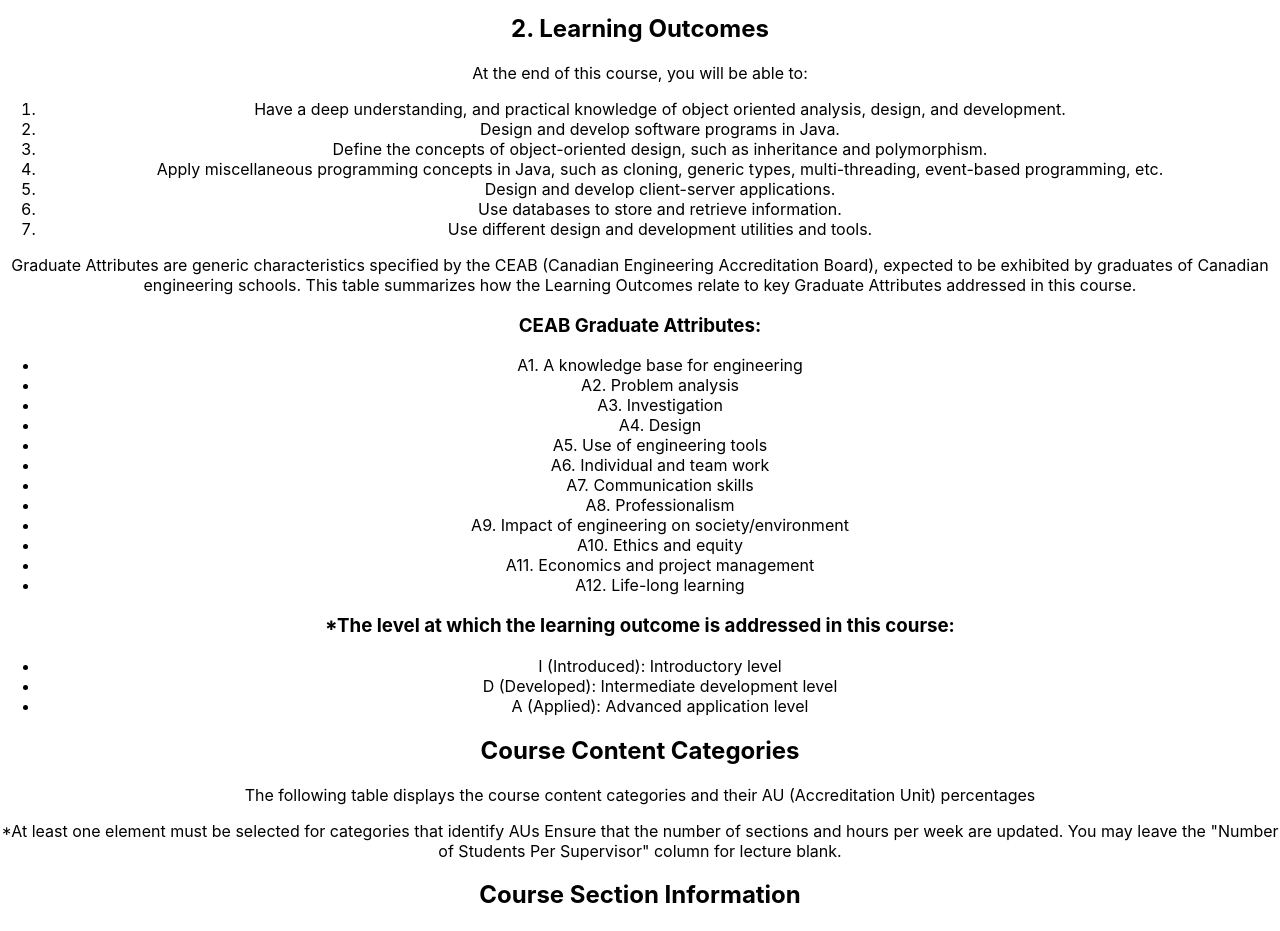
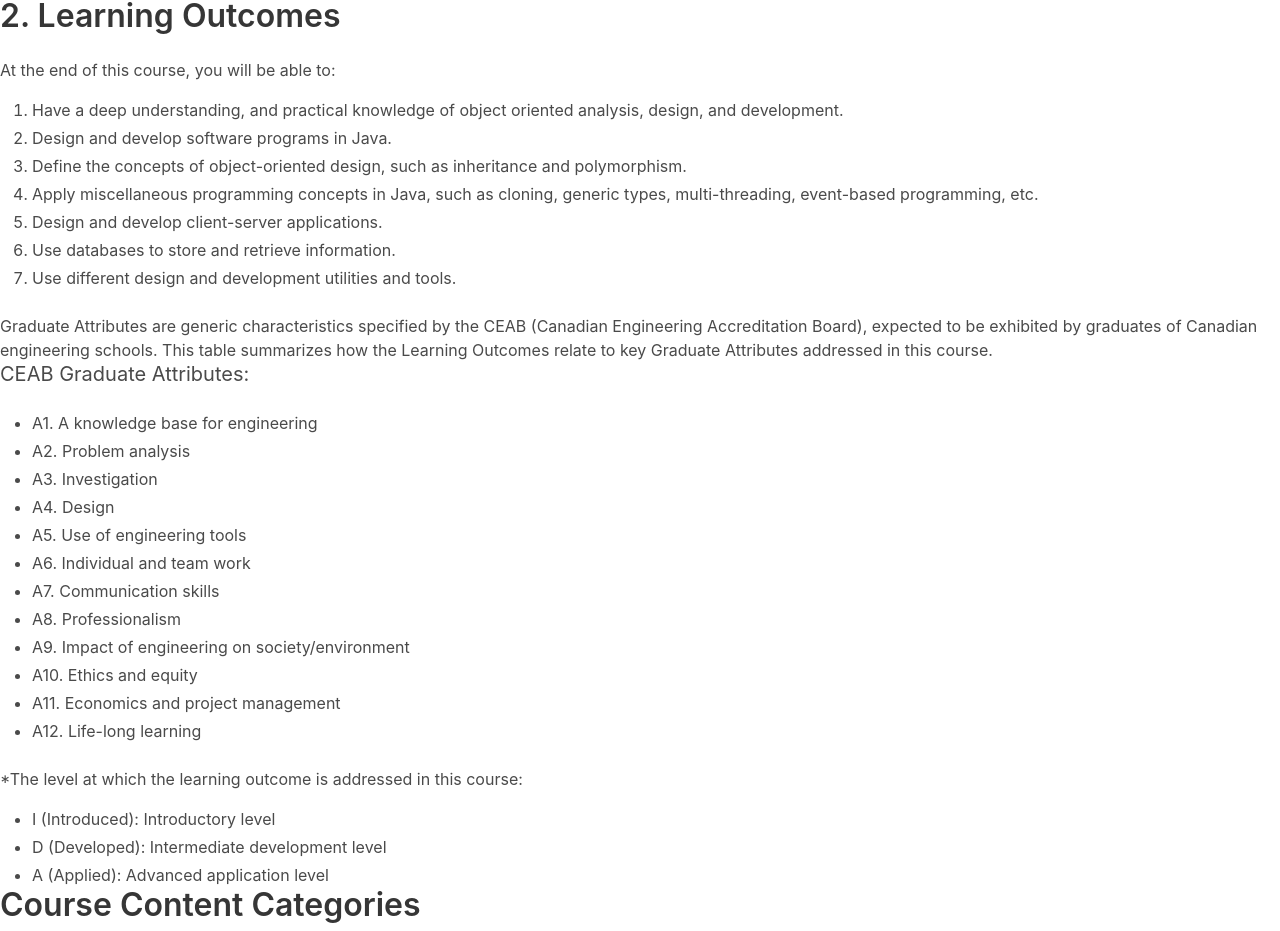
Before and after one commit to stancsz/web-development-project-ensf-607, a React (Create React App) app in the folder project/course_oultine_app/: page / in a window 1280 px wide. Shown: the part 26-957 px from the top of the page. Built offline with nearby package versions, Linux system fonts and the light colour scheme.

Commit message:
fitted style with bulma

```diff
--- a/project/course_oultine_app/package.json
+++ b/project/course_oultine_app/package.json
@@ -10,6 +10,10 @@
     "bulma": "^0.9.1",
     "bulma-form": "^0.2.0",
     "bulma-slider": "^2.0.4",
+    "css-loader": "^5.0.1",
+    "extract-text-webpack-plugin": "^4.0.0-beta.0",
+    "mini-css-extract-plugin": "^1.3.3",
+    "node-sass": "^4.14.1",
     "react": "^17.0.1",
     "react-bulma-form": "^0.1.19",
     "react-dom": "^17.0.1",
--- a/project/course_oultine_app/src/App.js
+++ b/project/course_oultine_app/src/App.js
@@ -1,5 +1,6 @@
 import logo from './logo.svg';
-import './App.css';
+import './App.sass';
+import 'bulma/bulma.sass'
 import FunInfo from './FunInfo.js'
 import FunGrade from './FunGrade.js'
 import FunOutcome from './FunOutcome.js'
--- /dev/null
+++ b/project/course_oultine_app/src/App.sass
@@ -0,0 +1,15 @@
+@charset "utf-8"
+
+// Import a Google Font
+@import url('https://fonts.googleapis.com/css?family=Nunito:400,700')
+
+// Import only what you need from Bulma
+@import '../node_modules/bulma/sass/utilities/_all.sass'
+@import '../node_modules/bulma/sass/base/_all.sass'
+@import '../node_modules/bulma/sass/elements/button.sass'
+@import '../node_modules/bulma/sass/elements/container.sass'
+@import '../node_modules/bulma/sass/elements/form.sass'
+@import '../node_modules/bulma/sass/elements/title.sass'
+@import '../node_modules/bulma/sass/components/navbar.sass'
+@import '../node_modules/bulma/sass/layout/hero.sass'
+@import '../node_modules/bulma/sass/layout/section.sass'
--- a/project/course_oultine_app/src/FunOutcome.js
+++ b/project/course_oultine_app/src/FunOutcome.js
@@ -11,9 +11,10 @@ function FunOutcome() {
 function StaticText01(){
     return (
         <div className="StaticText01">
-            <h2>2. Learning Outcomes	</h2>
+            <h2 class="title">2. Learning Outcomes	</h2>
             <p>At the end of this course, you will be able to:	</p>
-            <ol start='' >
+            <div class="content">
+                <ol start='' type="1">
                     <li>Have a deep understanding, and practical knowledge of object oriented analysis, design, and development.	</li>
                     <li>Design and develop software programs in Java.	</li>
                     <li>Define the concepts of object-oriented design, such as inheritance and polymorphism.	</li>
@@ -22,12 +23,14 @@ function StaticText01(){
                     <li>Use databases to store and retrieve information.	</li>
                     <li>Use different design and development utilities and tools.	</li>
                 </ol>
+            </div>
             <p>Graduate Attributes are generic characteristics specified by the CEAB (Canadian Engineering Accreditation Board), expected to be exhibited by graduates of Canadian engineering schools. This table summarizes how the Learning Outcomes relate to key Graduate Attributes addressed in this course.</p>
 
             <Form01/>
 
-            <h3>CEAB Graduate Attributes:			</h3>
-            <ul>
+            <h3 class="subtitle">CEAB Graduate Attributes:			</h3>
+            <div class="content">
+                <ul type="a">
                     <li>A1. A knowledge base for engineering			</li>
                     <li>A2. Problem analysis			</li>
                     <li>A3. Investigation			</li>
@@ -40,16 +43,16 @@ function StaticText01(){
                     <li>A10. Ethics and equity	</li>
                     <li>A11. Economics and project management	</li>
                     <li>A12. Life-long learning	</li>
-
                 </ul>
+            </div>
             <h3>*The level at which the learning outcome is addressed in this course:						</h3>
+            <div className="content">
                 <ul>
                     <li>I (Introduced):		Introductory level			</li>
                     <li>D (Developed):		Intermediate development level			</li>
                     <li>A (Applied):		Advanced application level			</li>
-
                 </ul>
-
+                </div>
             </div>
             );
             }
@@ -57,16 +60,16 @@ function StaticText01(){
             function StaticText02(){
             return (
             <div className="StaticText02">
-            <h2>Course Content Categories	</h2>
+            <h2 class="title">Course Content Categories	</h2>
             <p>The following table displays the course content categories and their AU (Accreditation Unit) percentages	</p>
             <Form02/>
 
             <p>*At least one element must be selected for categories that identify AUs
             Ensure that the number of sections and hours per week are updated. You may leave the &quot;Number of Students Per Supervisor&quot; column for lecture blank.</p>
-            <h2>Course Section Information</h2>
+            <h2 class="tile">Course Section Information</h2>
             <Form03/>
-            <h2>Laboratory Experience</h2>
-            <p>Ignore this table if the course does not have a laboratory section</p>
+            <h2 class="title">Laboratory Experience</h2>
+            <p class="subtitle">Ignore this table if the course does not have a laboratory section</p>
             <Form04/>
 
             <p>Update the timetable information below. In the &quot;Day(s) of the Week&quot; column, use M,T,W,R,F,S,U as the codes for Monday - Sunday (e.g., MWF). In the &quot;Time&quot; column, specify the time range in 24 hour MDT (Calgary time) format (e.g., 13:00-13:50).</p>
```
Also changed, not shown: 1 other file (tests, documents, lock files or other folders). Lines whose indentation alone changed are shown as unchanged.
